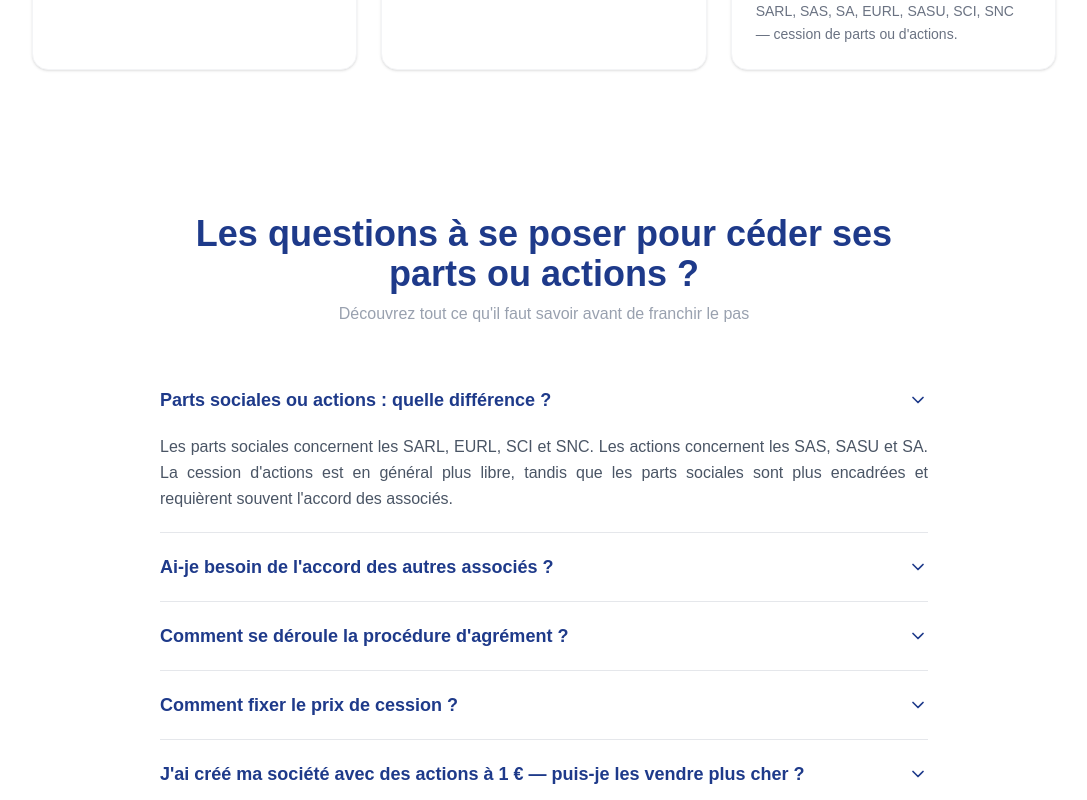
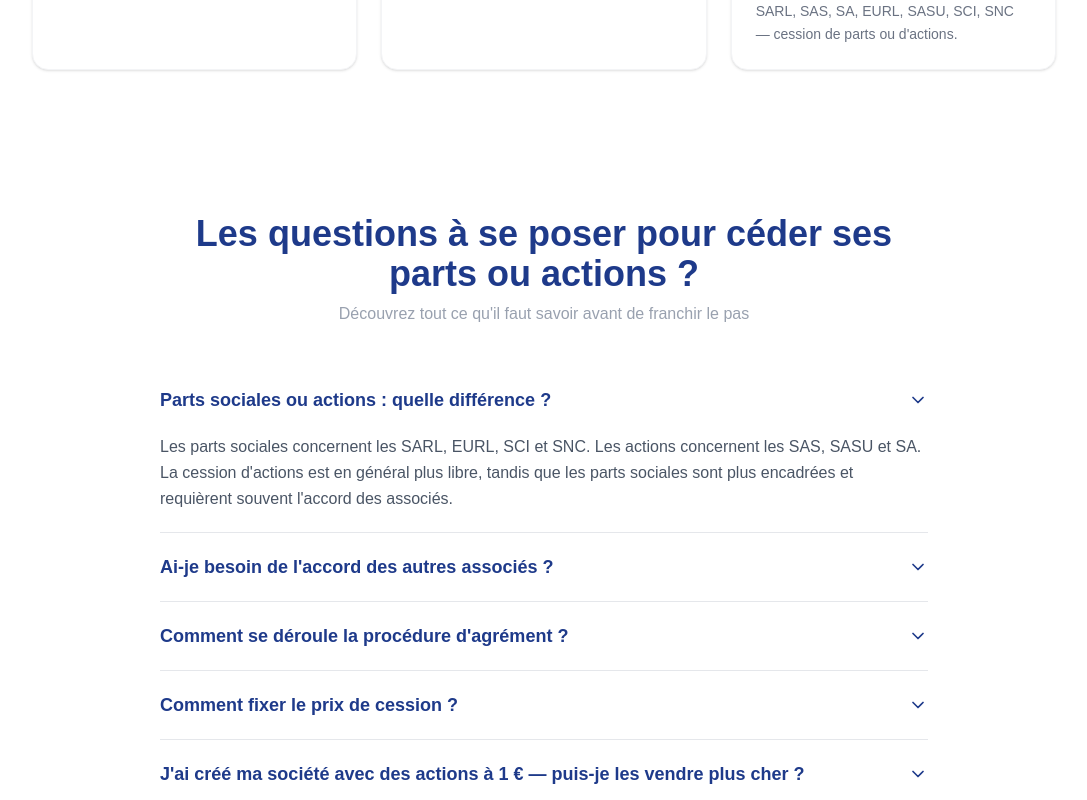
Before and after one commit to alexandragabsi-arch/comp, a Next.js app: page / in a window 1280 px wide. Both pictures are taken after a click on the button "Parts sociales ou actions : quelle différence ?". Shown: the part 1023-1823 px from the top of the page, without its empty margins (96-1183 px from the left). Built offline with nearby package versions, Linux system fonts and the light colour scheme.

Commit message:
Remove text-justify from FAQ sections for better readability
https://claude.ai/code/session_01A9esiMPM7ozDJXVP8UbNRX

```diff
--- a/app/cession-parts/page.tsx
+++ b/app/cession-parts/page.tsx
@@ -4301,7 +4301,7 @@ const [cedantPhysique, setCedantPhysique] = useState<PersonnePhysique>({
               <span className="text-lg font-semibold text-[#1E3A8A] pr-4">{item.q}</span>
               <ChevronDown className="w-5 h-5 text-[#1E3A8A] flex-shrink-0 transition-transform duration-200" />
             </CollapsibleTrigger>
-            <CollapsibleContent className="pb-5 text-gray-600 leading-relaxed text-justify">
+            <CollapsibleContent className="pb-5 text-gray-600 leading-relaxed">
               {item.a}
             </CollapsibleContent>
           </Collapsible>
--- a/app/dissolution/page.tsx
+++ b/app/dissolution/page.tsx
@@ -1612,7 +1612,7 @@ function DissolutionForm() {
                       title: "Quels sont les frais annexes obligatoires ?",
                       content: (
                         <div className="space-y-3">
-                          <p className="text-sm text-gray-500 text-justify">Ces frais sont <strong className="text-gray-700">fixés par l'État</strong> et les organismes officiels. Ils s'ajoutent à nos honoraires et sont <strong className="text-gray-700">identiques quelle que soit la plateforme</strong>.</p>
+                          <p className="text-sm text-gray-500">Ces frais sont <strong className="text-gray-700">fixés par l'État</strong> et les organismes officiels. Ils s'ajoutent à nos honoraires et sont <strong className="text-gray-700">identiques quelle que soit la plateforme</strong>.</p>
                           <div className="rounded-xl overflow-hidden border border-gray-100">
                             {(selectedProcedure === "mise-en-sommeil" ? FRAIS_SOMMEIL : FRAIS_DISSOLUTION).map((f, i, arr) => (
                               <div key={f.label} className={cn("flex justify-between items-center px-4 py-3 text-sm", i < arr.length - 1 ? "border-b border-gray-100" : "", i % 2 === 0 ? "bg-gray-50" : "bg-white")}>
@@ -1635,7 +1635,7 @@ function DissolutionForm() {
                     {
                       title: "Pourquoi ces frais ne sont-ils pas inclus dans le prix affiché ?",
                       content: (
-                        <p className="text-sm text-gray-600 leading-relaxed text-justify">
+                        <p className="text-sm text-gray-600 leading-relaxed">
                           Les <strong className="text-gray-800">frais de greffe et d'annonces légales</strong> sont collectés directement par les <strong className="text-gray-800">organismes officiels</strong> (tribunal de commerce, journaux d'annonces légales). Nous ne pouvons pas les intégrer dans notre prix car ils <strong className="text-gray-800">varient selon le département</strong> et la forme juridique de votre société. Nous vous accompagnons dans leur règlement et vous informons à chaque étape.
                         </p>
                       ),
--- a/app/page.tsx
+++ b/app/page.tsx
@@ -187,7 +187,7 @@ export default function Home() {
                   <span className="text-lg font-semibold text-[#1E3A8A] pr-4">{item.q}</span>
                   <ChevronDown className="w-5 h-5 text-[#1E3A8A] flex-shrink-0 transition-transform duration-200" />
                 </CollapsibleTrigger>
-                <CollapsibleContent className="pb-5 text-gray-600 leading-relaxed text-justify">
+                <CollapsibleContent className="pb-5 text-gray-600 leading-relaxed">
                   {item.a}
                 </CollapsibleContent>
               </Collapsible>
```
